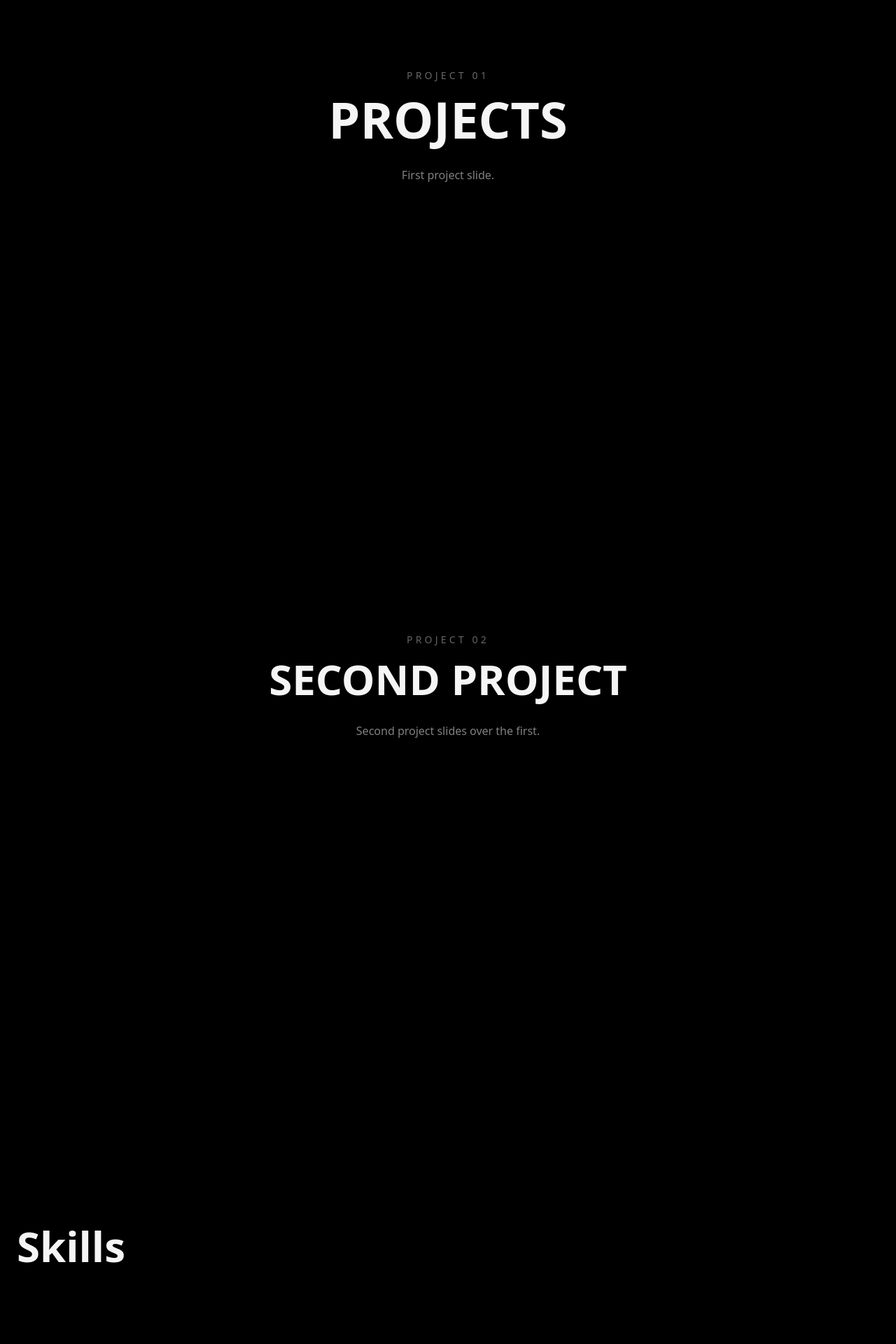
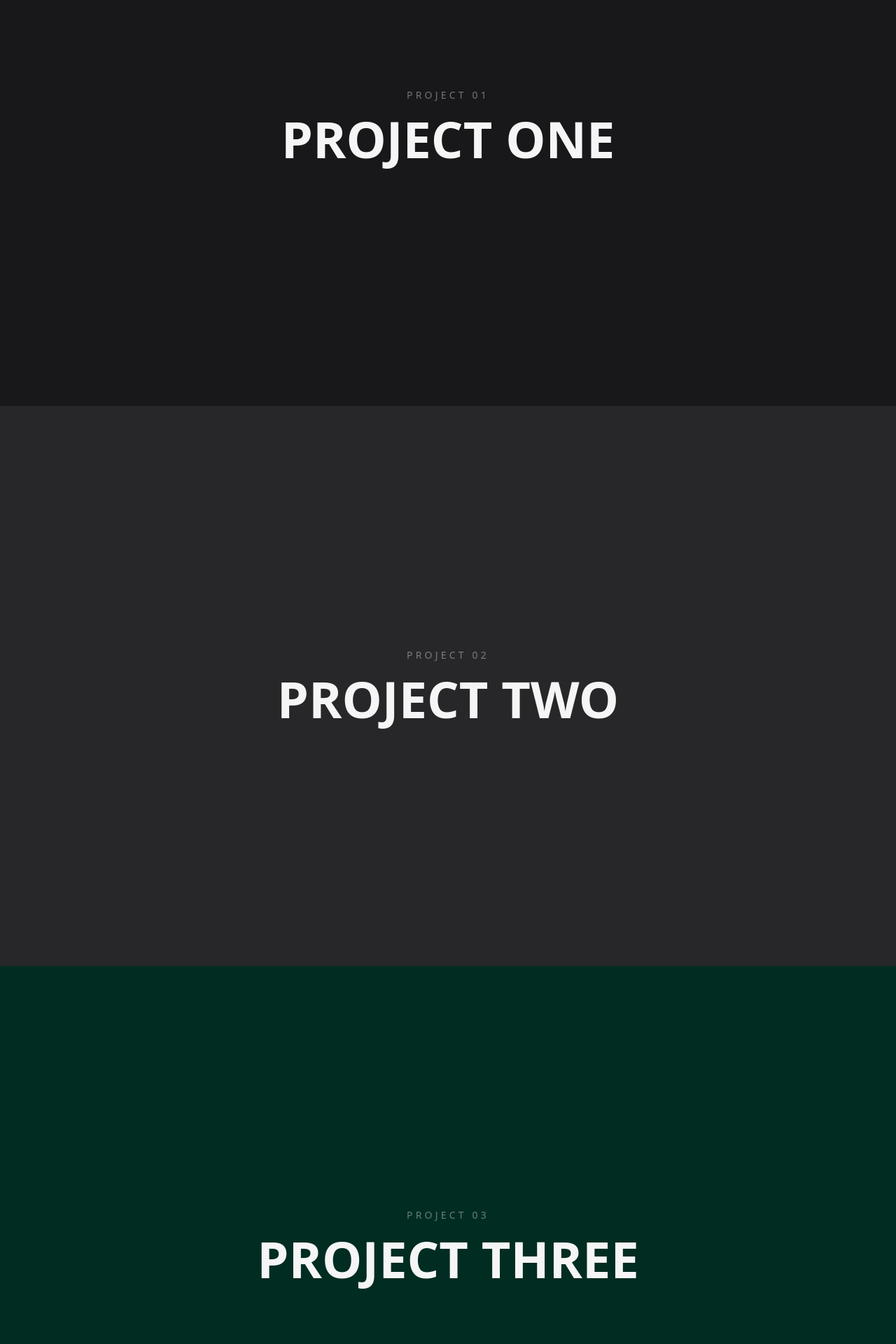
Before and after one commit to blazoxx/portfolio_new, a Next.js app: page / in a window 1280 px wide. Shown: the part 1820-3740 px from the top of the page at 70% size. Built offline with nearby package versions, Linux system fonts and the light colour scheme.

Commit message:
feat: establish interactive home scroll architecture

```diff
--- a/app/about/page.tsx
+++ b/app/about/page.tsx
@@ -1,7 +1,20 @@
+import ScrollRevealText from "@/components/about/ScrollRevealText";
+
 export default function AboutPage() {
   return (
-    <main>
-      <h1>About</h1>
-    </main>
+    <section
+      id="about"
+      className="relative z-40 min-h-[200vh] bg-black"
+    >
+      <div className="sticky top-0 flex h-screen items-center">
+        <div className="mx-auto w-full max-w-7xl px-6">
+          <p className="mb-8 text-sm uppercase tracking-[0.3em] text-white/40">
+            About
+          </p>
+
+          <ScrollRevealText text="I build software, explore AI, and turn ideas into things people can use." />
+        </div>
+      </div>
+    </section>
   );
 }
--- a/app/page.tsx
+++ b/app/page.tsx
@@ -5,9 +5,11 @@ import HomeSection from "@/components/home/HomeSection";
 import HomeSitemap from "@/components/home/HomeSitemap";
 import ProjectsSection from "@/components/home/ProjectsSection";
 import CircleLanding from "@/components/home/CircleLanding";
+import AboutPage from "@/app/about/page";
 
 const sections = [
   { id: "projects", label: "Projects" },
+  { id: "about", label: "About" },
   { id: "skills", label: "Skills" },
   { id: "personal", label: "Personal" },
   { id: "contact", label: "Contact" },
@@ -46,7 +48,11 @@ export default function Home() {
 
   useEffect(() => {
     const handleScroll = () => {
-      setShowSitemap(window.scrollY >= window.innerHeight * 1.5);
+      const projects = document.getElementById("projects");
+
+      if (!projects) return;
+
+      setShowSitemap(window.scrollY >= projects.offsetTop);
     };
 
     handleScroll();
@@ -69,8 +75,9 @@ export default function Home() {
 
       <ProjectsSection />
 
+      <AboutPage />
+
       <HomeSection id="skills" className="relative z-20 bg-black">
-        {" "}
         <h1 className="text-6xl font-bold">Skills</h1>
       </HomeSection>
 
--- /dev/null
+++ b/components/about/ScrollRevealText.tsx
@@ -0,0 +1,57 @@
+"use client";
+
+import { useEffect, useState } from "react";
+
+type ScrollRevealTextProps = {
+  text: string;
+};
+
+export default function ScrollRevealText({
+  text,
+}: ScrollRevealTextProps) {
+  const words = text.split(" ");
+  const [progress, setProgress] = useState(0);
+
+  useEffect(() => {
+    const handleScroll = () => {
+      const section = document.getElementById("about");
+
+      if (!section) return;
+
+      const sectionTop = section.offsetTop;
+      const scrollDistance = section.offsetHeight - window.innerHeight;
+
+      const rawProgress =
+        (window.scrollY - sectionTop) / scrollDistance;
+
+      setProgress(Math.max(0, Math.min(1, rawProgress)));
+    };
+
+    handleScroll();
+    window.addEventListener("scroll", handleScroll);
+
+    return () => {
+      window.removeEventListener("scroll", handleScroll);
+    };
+  }, []);
+
+  return (
+    <p className="text-5xl font-semibold leading-[1.15] tracking-tight">
+      {words.map((word, index) => {
+        const wordProgress = index / words.length;
+        const revealed = progress >= wordProgress;
+
+        return (
+          <span
+            key={`${word}-${index}`}
+            className={
+              revealed ? "text-white" : "text-white/25"
+            }
+          >
+            {word}{" "}
+          </span>
+        );
+      })}
+    </p>
+  );
+}
--- a/components/home/HomeSitemap.tsx
+++ b/components/home/HomeSitemap.tsx
@@ -24,9 +24,9 @@ export default function HomeSitemap({
   };
 
   return (
-    <aside className="pointer-events-none fixed inset-y-0 left-0 z-30 flex items-center">
+    <aside className="pointer-events-none fixed inset-y-0 left-0 z-100 flex items-center">
       <div className="pointer-events-auto relative ml-6 flex flex-col gap-8">
-        <div className="absolute left-[3px] top-1 bottom-1 w-px bg-white/15" />
+        <div className="absolute left-0.75 top-1 bottom-1 w-px bg-white/15" />
 
         {sections.map((section) => {
           const active = section.id === activeSection;
--- a/components/home/ProjectsSection.tsx
+++ b/components/home/ProjectsSection.tsx
@@ -1,40 +1,36 @@
 export default function ProjectsSection() {
   return (
-    <section
-      id="projects"
-      className="relative z-10 min-h-[200vh] bg-black"
-    >
+    <section id="projects" className="relative z-10 min-h-[300vh] bg-black">
       {/* Project 01 */}
-      <div className="sticky top-0 z-10 flex h-screen items-center justify-center bg-black px-6">
+      <div className="sticky top-0 flex h-screen items-center justify-center bg-zinc-900">
         <div className="text-center">
           <p className="mb-4 text-sm uppercase tracking-[0.3em] text-white/40">
             Project 01
           </p>
 
-          <h2 className="text-7xl font-bold">
-            PROJECTS
-          </h2>
-
-          <p className="mx-auto mt-8 max-w-xl text-white/50">
-            First project slide.
-          </p>
+          <h2 className="text-7xl font-bold">PROJECT ONE</h2>
         </div>
       </div>
 
       {/* Project 02 */}
-      <div className="sticky top-0 z-20 flex h-screen items-center justify-center bg-black px-6">
+      <div className="sticky top-0 z-20 flex h-screen items-center justify-center bg-zinc-800">
         <div className="text-center">
           <p className="mb-4 text-sm uppercase tracking-[0.3em] text-white/40">
             Project 02
           </p>
 
-          <h2 className="text-6xl font-bold">
-            SECOND PROJECT
-          </h2>
+          <h2 className="text-7xl font-bold">PROJECT TWO</h2>
+        </div>
+      </div>
 
-          <p className="mx-auto mt-8 max-w-xl text-white/50">
-            Second project slides over the first.
+      {/* Project 03 */}
+      <div className="sticky top-0 z-30 flex h-screen items-center justify-center bg-emerald-950">
+        <div className="text-center">
+          <p className="mb-4 text-sm uppercase tracking-[0.3em] text-white/40">
+            Project 03
           </p>
+
+          <h2 className="text-7xl font-bold">PROJECT THREE</h2>
         </div>
       </div>
     </section>
```
